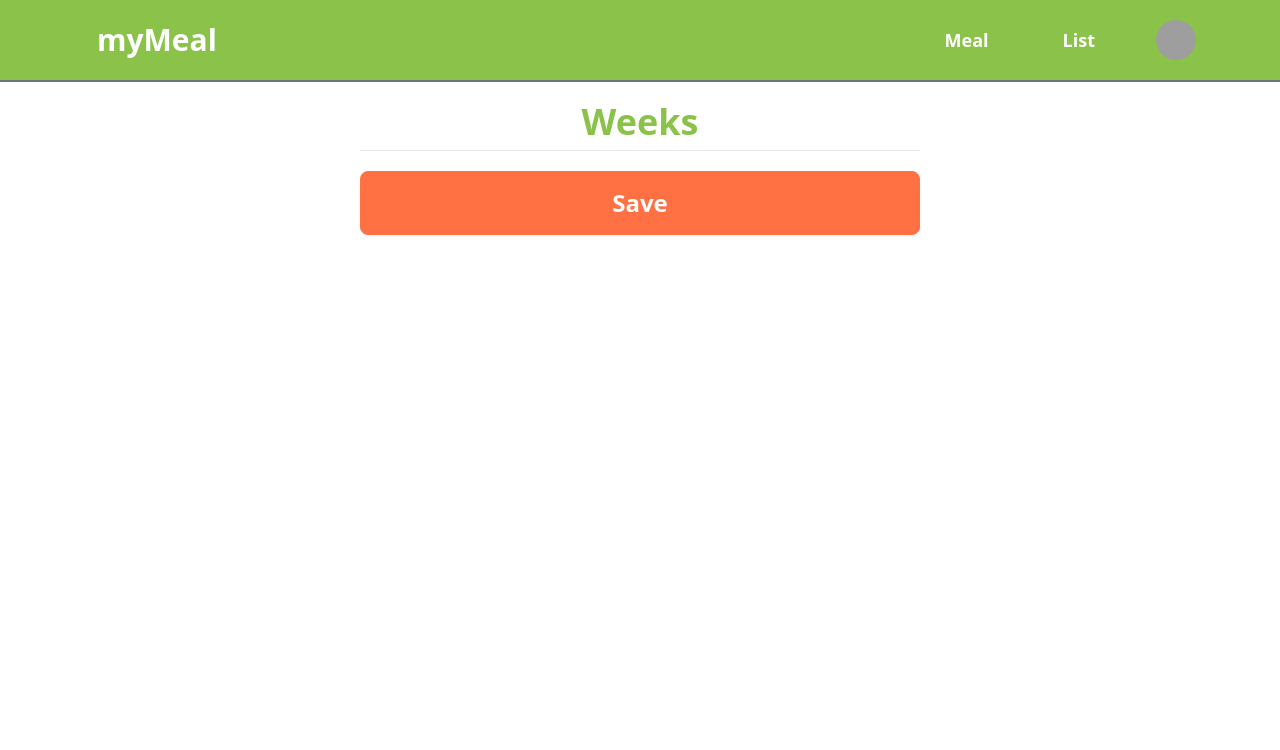
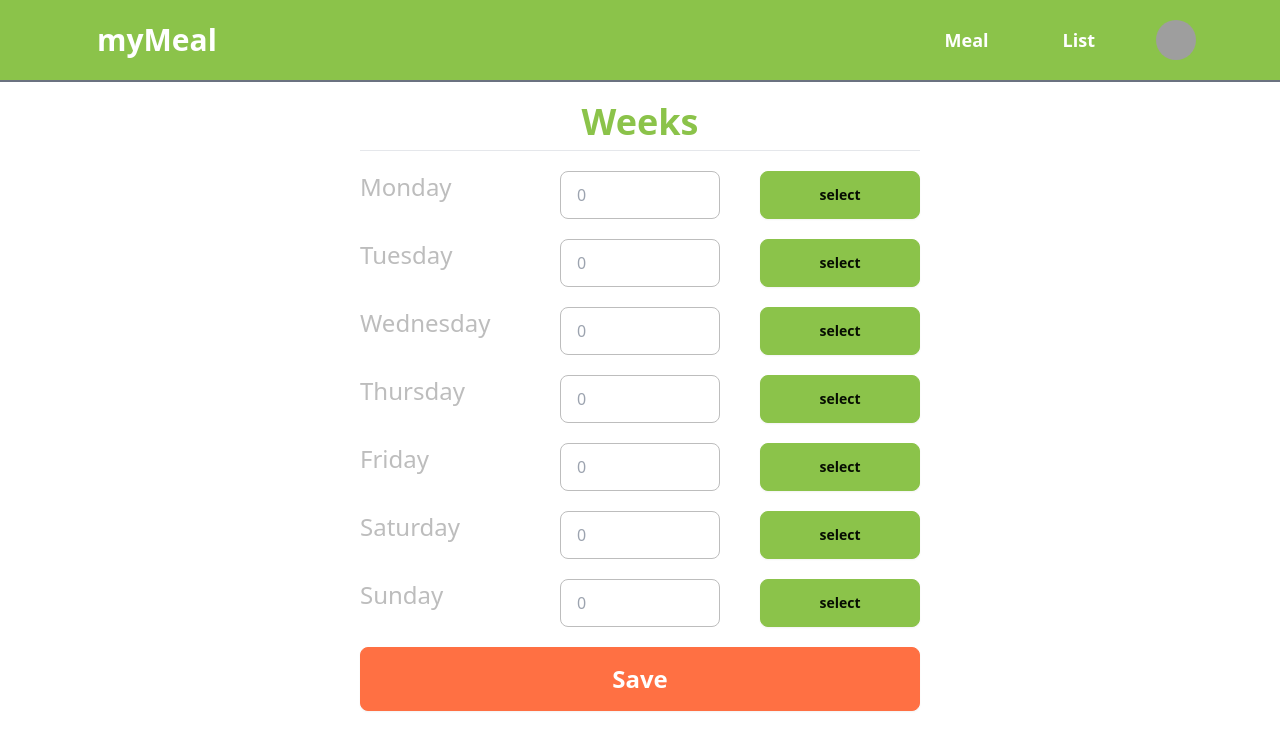
Before and after one commit to TobiasBlankJohansson/meal-fullstack-app, a React (Vite) app in the folder frontend/: page / in a window 1280 px wide. Shown: the top 750 px of the page. Built offline with nearby package versions, Linux system fonts and the light colour scheme; grey boxes are pictures that could not be loaded.

Commit message:
faeat:add mealRecipeProp and logic for the prop in MealRecipe

```diff
--- a/frontend/src/components/Meal/MealWeek.tsx
+++ b/frontend/src/components/Meal/MealWeek.tsx
@@ -12,6 +12,8 @@ const week: string[] = [
   "Saturday",
   "Sunday",
 ];
+
+const count: number[] = [0, 1, 2, 3, 4, 5, 6];
 
 const emptyMeal: mealItem = {
   title: "select",
@@ -30,7 +32,9 @@ export function MealWeek() {
     emptyMeal,
     emptyMeal,
   ]);
+  const [mealSelect, setMealSelect] = useState<number>(0);
   const [servings, setServings] = useState<number[]>([0, 0, 0, 0, 0, 0, 0]);
+  console.log(servings);
   return (
     <section>
       <header className="flex flex-col items-center">
@@ -38,7 +42,17 @@ export function MealWeek() {
         <hr className="w-2/4"></hr>
       </header>
       <form className="flex flex-col items-center">
-        {}
+        {count.map((count) => (
+          <WeekFormItem
+            count={count}
+            day={week[count]}
+            meal={meal[count]}
+            servings={servings[count]}
+            setMealSelect={setMealSelect}
+            setServings={setServings}
+            key={"WeekFormItem:" + count}
+          ></WeekFormItem>
+        ))}
         <button className="btn btn-secondary hover:btn-primary hover:text-base-100 mt-5 w-1/2 h-16 text-2xl text-base-100 mb-10">
           Save
         </button>
--- a/frontend/src/components/Meal/Recipe/MealRecipe.tsx
+++ b/frontend/src/components/Meal/Recipe/MealRecipe.tsx
@@ -1,9 +1,5 @@
 import { mealItem } from "../../../types/meal";
 import { MealDetails } from "./MealDetails";
-
-type mealRecipeProp = {
-  meal: mealItem;
-};
 
 const mealMock: mealItem[] = [
   {
@@ -38,7 +34,12 @@ const mealMock: mealItem[] = [
   },
 ];
 
-export function MealRecipe() {
+type mealRecipeProp = {
+  setMeal: React.Dispatch<React.SetStateAction<mealItem[]>>;
+  mealSelect: number;
+};
+
+export function MealRecipe({ setMeal, mealSelect }: mealRecipeProp) {
   return (
     <>
       <dialog id="my_modal_3" className="modal">
@@ -63,9 +64,19 @@ export function MealRecipe() {
                 >
                   {mealMock[0].title}
                 </button>
-                <button className="btn btn-md">
-                  Pick food
-                </button>
+                <form method="dialog">
+                  <button
+                    className="btn btn-md"
+                    onClick={() => {
+                      setMeal((prev) => {
+                        prev[mealSelect] = mealMock[0];
+                        return prev;
+                      });
+                    }}
+                  >
+                    Pick food
+                  </button>
+                </form>
               </li>
               <hr />
             </ol>
```
